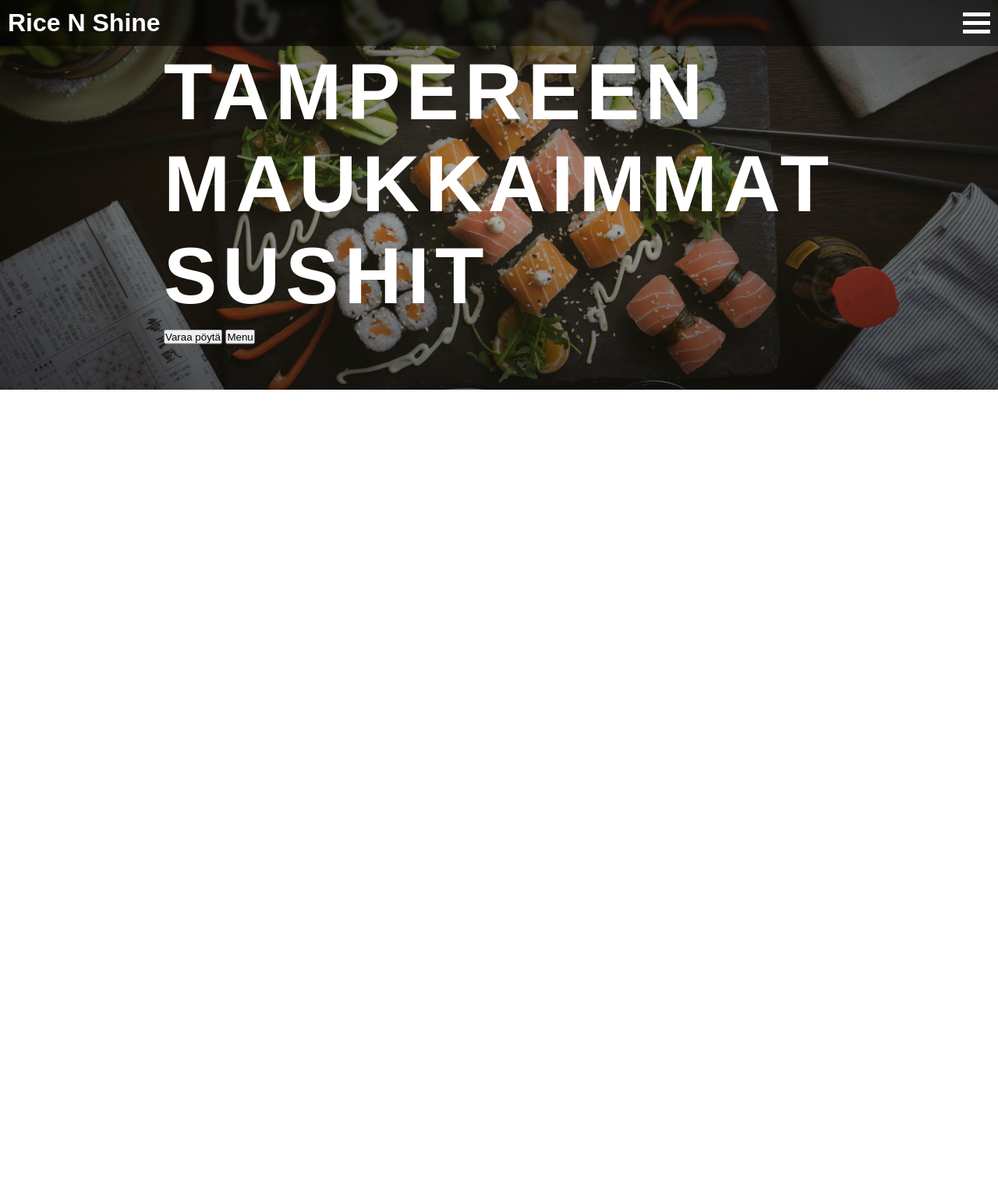
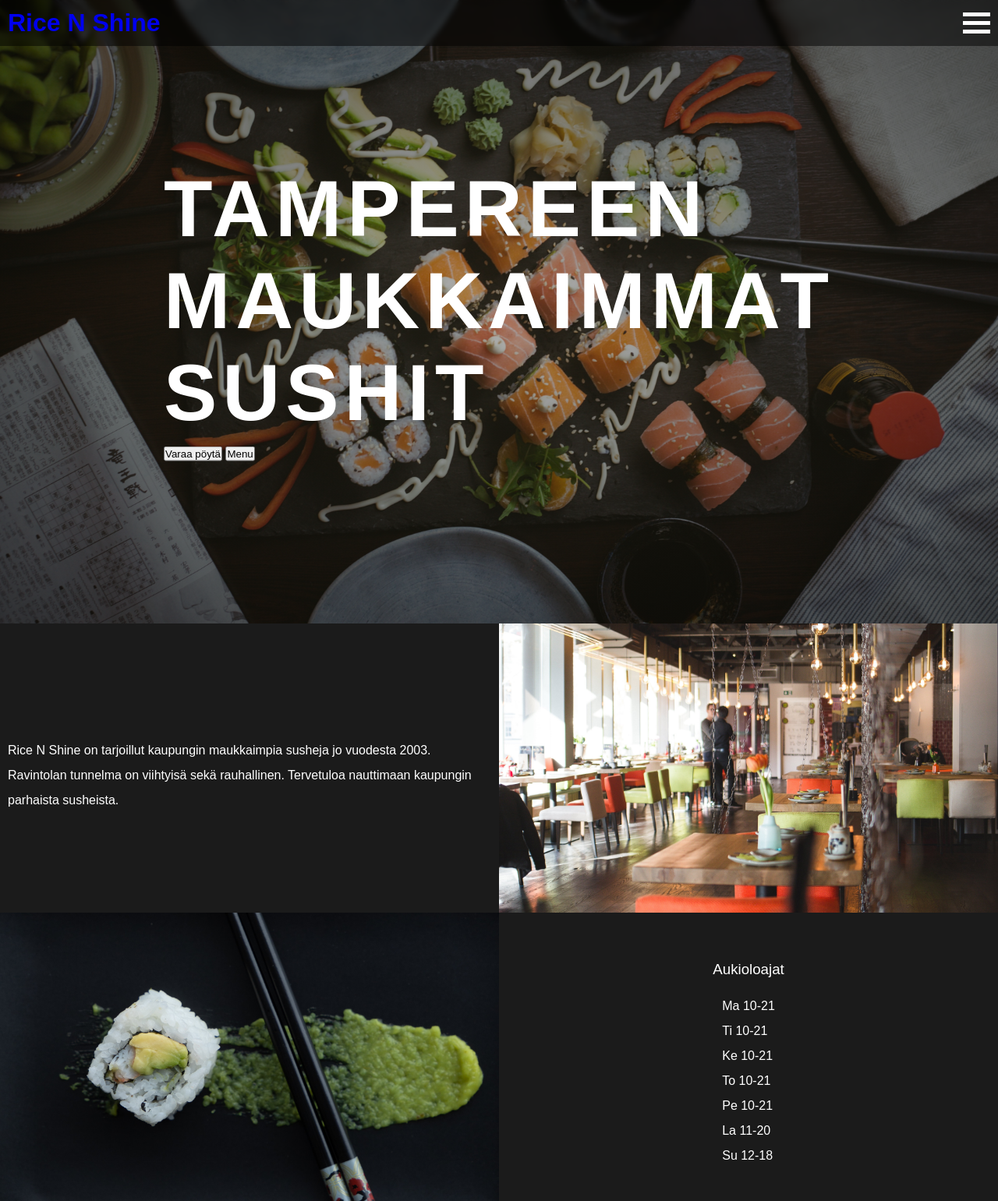
Before and after one commit to emilcalonius/sushi-restaurant, a PHP site: page / in a window 1280 px wide. Shown: the whole page at 78% size. Before the commit the page ends 500 px from the top, so only its background shows below. Run offline with PHP 8.4, Linux system fonts and the light colour scheme; some web fonts are replaced.

Commit message:
Add section with opening hours and info

```diff
--- a/index.html
+++ b/index.html
@@ -2,7 +2,7 @@
 
 <html lang="en">
   <head>
-    <title>Rice & Shine</title>
+    <title>Rice N Shine</title>
     <link rel="icon" type="image/x-icon" href="assets/images/logo.png"/>
     <meta charset="UTF-8" />
     <meta name="description" content="Very cool sushi restaurant" />
@@ -20,7 +20,7 @@
   <body>
     <header>
       <div id="navbar">
-        <h1 id="restaurant-name">Rice N Shine</h1>
+        <h1 id="restaurant-name"><a href="#hero">Rice N Shine</a></h1>
         <div id="menu-button" onclick="openMenu()">
           <div id="bar1"></div>
           <div id="bar2"></div>
@@ -28,10 +28,10 @@
         </div>
       </div>
       <ul id="menu" data-state="closed">
-        <li>Aukioloajat</li>
-        <li>Menu</li>
-        <li>Galleria</li>
-        <li>Sijainti</li>
+        <li><a href="#section-2" onclick="openMenu()">Aukioloajat</a></li>
+        <li><a onclick="openMenu()">Menu</a></li>
+        <li><a onclick="openMenu()">Galleria</a></li>
+        <li><a onclick="openMenu()">Sijainti</a></li>
       </ul>
     </header>
     <main>
@@ -44,8 +44,29 @@
           <button class="btn-styled">Menu</button>
         </div>
       </section>
-      <section>
+      <section id="section-2">
         <!-- aukioloajat ja perustietoa-->
+        <div class="info-container">
+          <p class="basic-info">
+            Rice N Shine on tarjoillut kaupungin maukkaimpia susheja jo vuodesta 2003.
+            Ravintolan tunnelma on viihtyisä sekä rauhallinen.
+            Tervetuloa nauttimaan kaupungin parhaista susheista.
+          </p>
+        </div>
+        <div class="img-container-1"></div>
+        <div class="img-container-2"></div>
+        <div class="opening-hours-container">
+          <h3>Aukioloajat</h3>
+          <p class="opening-hours">
+            Ma 10-21<br>
+            Ti 10-21<br>
+            Ke 10-21<br>
+            To 10-21<br>
+            Pe 10-21<br>
+            La 11-20<br>
+            Su 12-18
+          </p>
+        </div>
       </section>
       <!-- välikuva tähän-->
       <section>
--- a/styles.css
+++ b/styles.css
@@ -1,6 +1,7 @@
 @import url("https://fonts.googleapis.com/css2?family=Inria+Sans:wght@300;400;700&display=swap");
 html {
   font-size: 16px;
+  scroll-behavior: smooth;
 }
 
 * {
@@ -94,6 +95,14 @@ li {
   cursor: pointer;
 }
 
+a {
+  text-decoration: none;
+}
+
+a:visited {
+  color: white;
+}
+
 #hero {
   background-image: url("./assets/images/jakub-dziubak-iOHJKJqO6E0-unsplash.jpg");
   background-repeat: no-repeat;
@@ -101,7 +110,7 @@ li {
   background-position: 50%;
   min-width: 100%;
   min-height: 500px;
-  height: 60vh;
+  height: 100vh;
   position: relative;
 }
 
@@ -131,3 +140,68 @@ li {
     rgba(5, 5, 5, 0.719)
   );
 }
+
+#section-2 {
+  width: 100vw;
+  height: calc(100vh - 59px);
+  display: grid;
+  grid-template-areas:
+  "a b"
+  "c d";
+  grid-template-columns: 1fr 1fr;
+  grid-template-rows: 1fr 1fr;
+}
+
+.img-container-1 {
+  background-image: url("./assets/images/cath-smith-U3FD3M8mCC0-unsplash.jpg");
+  background-repeat: no-repeat;
+  background-size: cover;
+  background-position: 50%;
+  grid-area: c;
+}
+
+.img-container-2 {
+  background-image: url("./assets/images/kofookoo-de-mFiWJIBB3AU-unsplash.jpg");
+  background-repeat: no-repeat;
+  background-size: cover;
+  background-position: 50%;
+  grid-area: b;
+}
+
+.info-container {
+  grid-area: a;
+  background-color: rgb(27, 27, 27);
+  display: flex;
+  flex-direction: column;
+  align-items: center;
+  justify-content: center;
+}
+
+.opening-hours-container {
+  grid-area: d;
+  background-color: rgb(27, 27, 27);
+  display: flex;
+  flex-direction: column;
+  align-items: center;
+  justify-content: center;
+}
+
+h3 {
+  padding-top: 20px;
+  color: white;
+  font-weight: 400;
+}
+
+p {
+  padding-top: 20px;
+  padding-left: 10px;
+  padding-right: 10px;
+  color: white;
+  font-weight: 400;
+  line-height: 2;
+  max-width: 50vw;
+}
+
+.info-container p {
+  font-weight: 100;
+}
```
Also changed, not shown: assets/images/cath-smith-U3FD3M8mCC0-unsplash.jpg (added), assets/images/kofookoo-de-mFiWJIBB3AU-unsplash.jpg (added).
